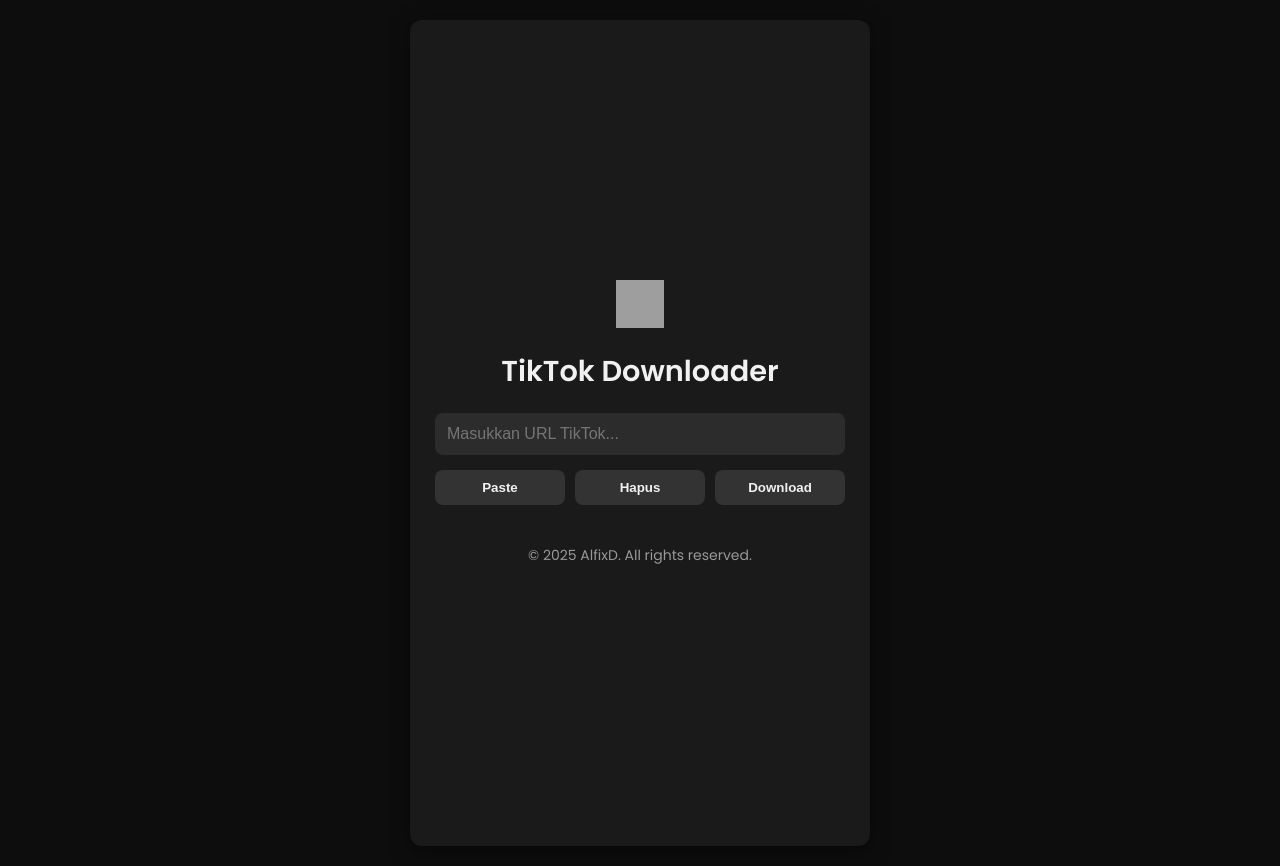
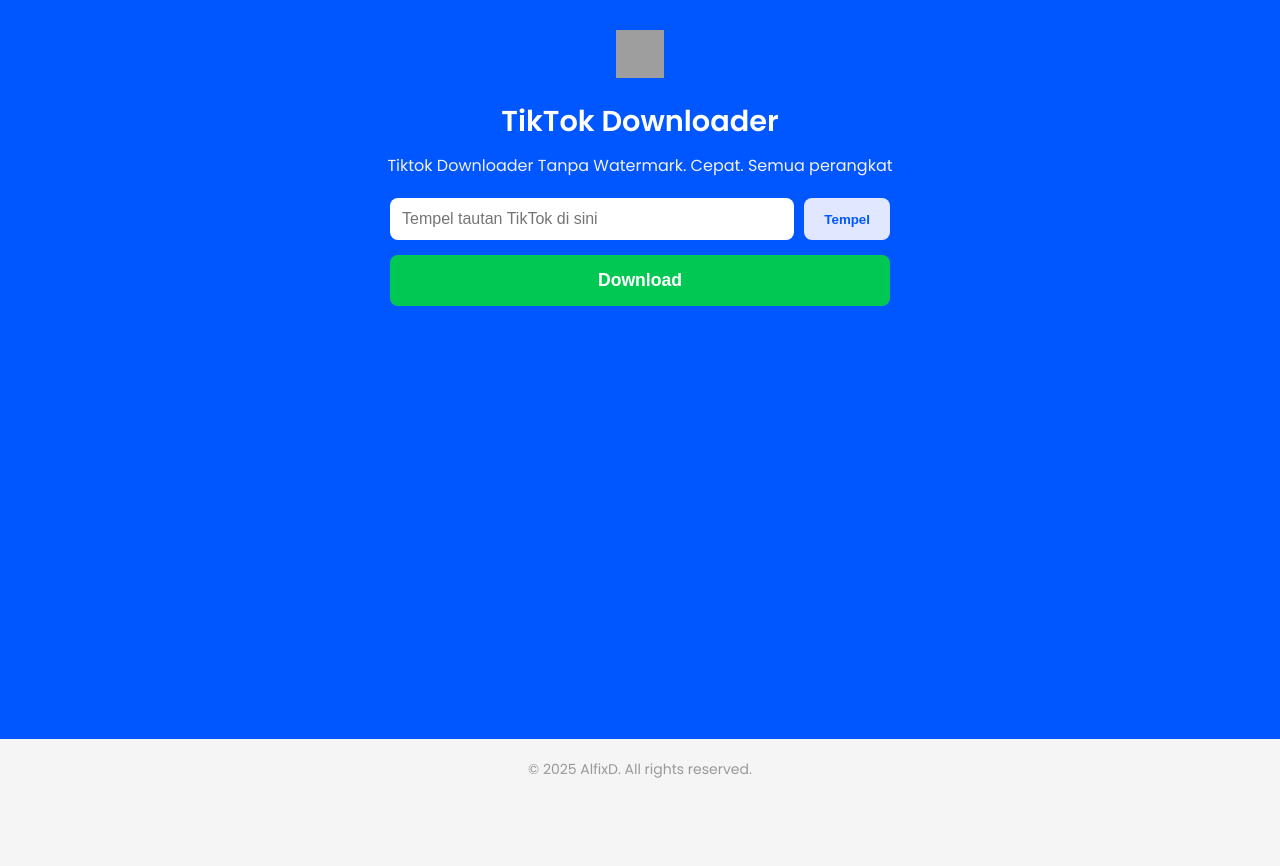
Before and after one commit to Fiisya/ttdl, a website: page index.html in a window 1280 px wide. After the commit the page ends 800 px from the top, so only its background shows below. Drawn offline with Linux system fonts and the light colour scheme; grey boxes are pictures that could not be loaded.

Commit message:
Update index.html

```diff
--- a/index.html
+++ b/index.html
@@ -13,21 +13,21 @@
     }
     body {
       font-family: 'Poppins', sans-serif;
-      background-color: #0d0d0d;
-      color: #f1f1f1;
+      background-color: #f5f5f5;
+      color: #fff;
+      min-height: 100vh;
       display: flex;
-      align-items: center;
-      justify-content: center;
-      min-height: 100vh;
-      padding: 20px;
+      flex-direction: column;
     }
     .container {
-      background-color: #1a1a1a;
-      padding: 260px 25px;
-      border-radius: 12px;
+      background-color: #0056ff;
+      padding: 30px;
       width: 100%;
-      max-width: 460px;
-      box-shadow: 0 4px 20px rgba(0,0,0,0.5);
+      flex-grow: 1;
+      display: flex;
+      flex-direction: column;
+      align-items: center;
+      text-align: center;
     }
     .logo {
       text-align: center;
@@ -39,41 +39,60 @@
     }
     h1 {
       font-size: 1.8rem;
-      text-align: center;
-      margin-bottom: 20px;
+      margin-bottom: 10px;
       font-weight: 600;
     }
+    p {
+      font-size: 1rem;
+      margin-bottom: 20px;
+      color: #f1f1f1;
+    }
+    .input-group {
+      display: flex;
+      gap: 10px;
+      margin-bottom: 15px;
+      max-width: 500px;
+      width: 100%;
+    }
     input {
-      width: 100%;
+      flex: 1;
       padding: 12px;
       border: none;
       border-radius: 8px;
       font-size: 1rem;
-      background-color: #2c2c2c;
-      color: #fff;
-      margin-bottom: 15px;
+      background-color: #fff;
+      color: #333;
     }
-    .button-group {
-      display: flex;
-      gap: 10px;
-      margin-bottom: 20px;
-    }
-    button {
-      flex: 1;
-      padding: 10px;
-      background-color: #333;
+    .paste-btn {
+      padding: 12px 20px;
+      background-color: #e0e7ff;
       border: none;
       border-radius: 8px;
-      color: #f1f1f1;
+      color: #0056ff;
       font-weight: 600;
       cursor: pointer;
       transition: background 0.3s;
     }
-    button:hover {
-      background-color: #444;
+    .paste-btn:hover {
+      background-color: #d1d9ff;
+    }
+    .download-btn {
+      width: 100%;
+      max-width: 500px;
+      padding: 15px;
+      background-color: #00c853;
+      border: none;
+      border-radius: 8px;
+      color: #fff;
+      font-weight: 600;
+      font-size: 1.1rem;
+      cursor: pointer;
+      transition: background 0.3s;
+    }
+    .download-btn:hover {
+      background-color: #00b046;
     }
     #loading {
-      text-align: center;
       font-size: 1rem;
       margin-top: 10px;
       animation: blink 1s infinite;
@@ -84,13 +103,21 @@
     }
     #result {
       margin-top: 20px;
-      text-align: center;
+      max-width: 500px;
+      width: 100%;
     }
     video {
       width: 100%;
       margin-top: 10px;
       border-radius: 10px;
-      box-shadow: 0 2px 12px rgba(0,0,0,0.3);
+      box-shadow: 0 2px 12px rgba(0, 0, 0, 0.3);
+    }
+    footer {
+      text-align: center;
+      padding: 20px;
+      font-size: 14px;
+      color: #999;
+      background-color: #f5f5f5;
     }
   </style>
 </head>
@@ -100,20 +127,21 @@
       <img src="https://raw.githubusercontent.com/Fiisya/uploads/main/uploads/1747051496492.jpeg" alt="TikTok Logo" />
     </div>
     <h1>TikTok Downloader</h1>
-    <input type="text" id="urlInput" placeholder="Masukkan URL TikTok..." />
-    <div class="button-group">
-      <button onclick="pasteLink()">Paste</button>
-      <button onclick="deleteLink()">Hapus</button>
-      <button onclick="download()">Download</button>
+    <p>Tiktok Downloader Tanpa Watermark. Cepat. Semua perangkat</p>
+    <div class="input-group">
+      <input type="text" id="urlInput" placeholder="Tempel tautan TikTok di sini" />
+      <button class="paste-btn" onclick="pasteLink()">Tempel</button>
     </div>
+    <button class="download-btn" onclick="download()">Download</button>
+
     <div id="result"></div>
-<div id="loading" style="display:none; text-align:center;">Loading...</div>
+    <div id="loading" style="display:none;">Loading...</div>
+  </div>
 
-<footer style="text-align: center; padding: 20px; font-size: 14px; color: #999;">
+  <footer>
     © 2025 AlfixD. All rights reserved.
   </footer>
 
-  <!-- ... (keep the <head> and style as-is) ... -->
   <script>
     async function pasteLink() {
       try {
@@ -122,12 +150,6 @@
       } catch {
         alert("Gagal mengakses clipboard!");
       }
-  }
-
-  function deleteLink() {
-    document.getElementById("urlInput").value = "";
-    document.getElementById("result").innerHTML = "";
-    document.getElementById("loading").style.display = "none";
     }
 
     async function download() {
@@ -168,6 +190,5 @@
       }
     }
   </script>
-
 </body>
 </html>
```
Lines whose indentation alone changed are shown as unchanged.
